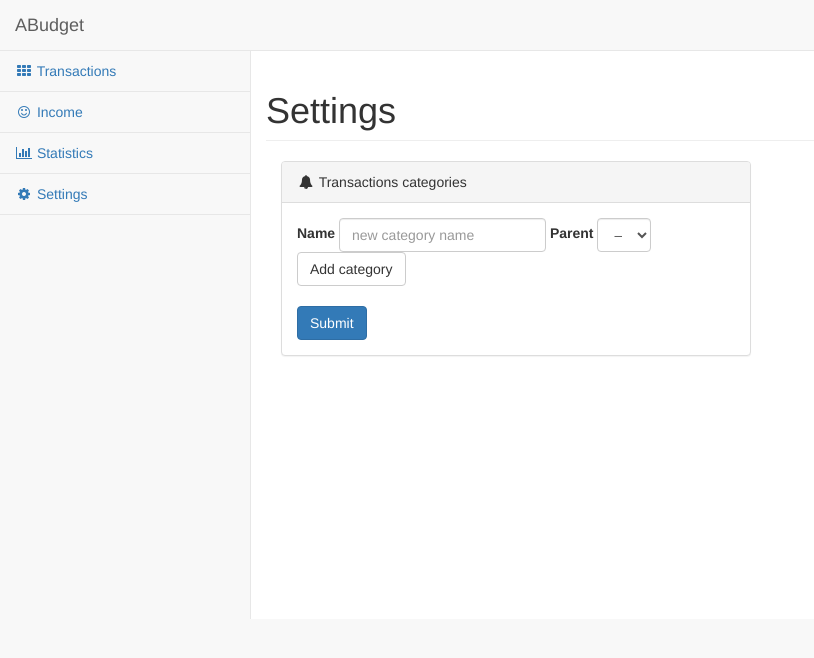
After one commit to koriaf/django-abudget, a Django app: template src/abudget/users/templates/users/settings.html in a window 1280 px wide. The commit adds this page. Shown: the top 658 px of the page, without its empty margins (0-814 px from the left). Run offline with Django 3.2, Linux system fonts and the light colour scheme; the template is opened without the code that fills it, so the values that code supplies are empty; some libraries are stand-ins or nearby versions.

Commit message:
users app; users settings page; category delete on settings page; category add on settings page; minor model improvements

```diff
--- a/src/abudget/money/templates/money/income.html
+++ b/src/abudget/money/templates/money/income.html
@@ -17,7 +17,7 @@
                     <i class="fa fa-bell fa-fw"></i> Enter Income Transaction
                 </div>
                 <div class="panel-body income-add-form">
-                    <form action="{% url 'money:income_create' %}" method='post' class='form-horisontal' id='id_income_form'>
+                    <form action="#" method='post' class='form-horisontal' id='id_income_form'>
                         {% csrf_token %}
 
                         {{ new_income_form|crispy }}
--- a/src/abudget/money/views.py
+++ b/src/abudget/money/views.py
@@ -12,6 +12,7 @@ from .models import Transaction, Income
 
 
 def filter_by_filter(request, queryset):
+    # TODO: refactor it.
     filter_by = request.session.get('filter_by', {'date': 'this_month'})
     filter_by_date = filter_by.get('date', 'this_month')
     if filter_by_date == 'this_month':
--- a/src/abudget/settings/base.py
+++ b/src/abudget/settings/base.py
@@ -19,6 +19,7 @@ INSTALLED_APPS = (
 
     'abudget',
     'abudget.money',
+    'abudget.users',
 )
 
 MIDDLEWARE_CLASSES = (
--- a/src/abudget/templates/base.html
+++ b/src/abudget/templates/base.html
@@ -40,7 +40,7 @@
                         <li><a href="{% url 'money:transactions' %}"><i class="fa fa-th  fa-fw"></i> Transactions</a></li>
                         <li><a href="{% url 'money:income' %}"><i class="fa fa-smile-o fa-fw"></i> Income</a></li>
                         <li><a href="/stat/"><i class="fa fa-bar-chart-o fa-fw"></i> Statistics</a></li>
-                        <li><a href="/settings/"><i class="fa fa-cog fa-fw"></i> Settings</a></li>
+                        <li><a href="{% url 'users:settings' %}"><i class="fa fa-cog fa-fw"></i> Settings</a></li>
                     </ul>
                 </div>
                 <!-- /.sidebar-collapse -->
--- a/src/abudget/urls.py
+++ b/src/abudget/urls.py
@@ -5,6 +5,7 @@ from django.views.generic import RedirectView
 urlpatterns = [
     url(r'^$', RedirectView.as_view(pattern_name='money:transactions', permanent=False)),
     url(r'^money/', include('abudget.money.urls', namespace='money')),
+    url(r'^users/', include('abudget.users.urls', namespace='users')),
     url(r'^accounts/', include('django.contrib.auth.urls')),
     url(r'^admin/', include(admin.site.urls)),
 ]
--- /dev/null
+++ b/src/abudget/users/templates/users/settings.html
@@ -0,0 +1,51 @@
+{% extends 'base.html' %}
+
+{% block title %}Settings{% endblock %}
+
+{% block content %}
+    <div class='row'>
+        <h1 class="page-header">Settings</h1>
+
+        <div class="col-lg-6">
+            <div class="panel panel-default">
+                <div class="panel-heading">
+                    <i class="fa fa-bell fa-fw"></i> Transactions categories
+                </div>
+                <div class="panel-body">
+                    <form action="{% url 'users:settings_category_add' %}" method='post' class='form-inline'>
+                        {% csrf_token %}
+                        <div class="form-group">
+                            <label for="id_category_name">Name</label>
+                            <input type="text" class="form-control" id="id_category_name" placeholder="new category name" name='name' required>
+                        </div>
+                        <div class="form-group">
+                            <label>Parent</label>
+                            <select name='parent' class="form-control" >
+                                <option value=''>&ndash;</option>
+                                {% for cat in request.budget.transactioncategory_set.all %}
+                                    <option value="{{ cat.id }}">{{ cat }}</option>
+                                {% endfor %}
+                            </select>
+                        </div>
+                        <button type="submit" class="btn btn-default">Add category</button>
+                    </form>
+
+                    <form action="#" method='post' class='form-inline'>
+                        {% csrf_token %}
+                        <ul class="list-group">
+                            {% for cat in request.budget.transactioncategory_set.all %}
+                                <li class="list-group-item">
+                                    {{ cat }}
+                                    <button class="btn btn-danger btn-xs" type='submit' name='delete_category' value='{{ cat.id }}'>delete</button>
+                                </li>
+                            {% endfor %}
+                        </ul>
+                        <button class='btn btn-primary' type='submit'>Submit</button>
+                    </form>
+                </div>
+            </div>
+            <!-- /.panel -->
+        </div>
+
+    </div>
+{% endblock %}
```
Also changed, not shown: src/abudget/money/models.py (+8 -3 lines), src/abudget/users/forms.py (added, +18 -0 lines), src/abudget/users/urls.py (added, +10 -0 lines), src/abudget/users/views.py (added, +39 -0 lines), src/abudget/money/migrations/0005_auto_20150814_1741.py (added), src/abudget/users/__init__.py (added), src/abudget/users/models.py (added).
